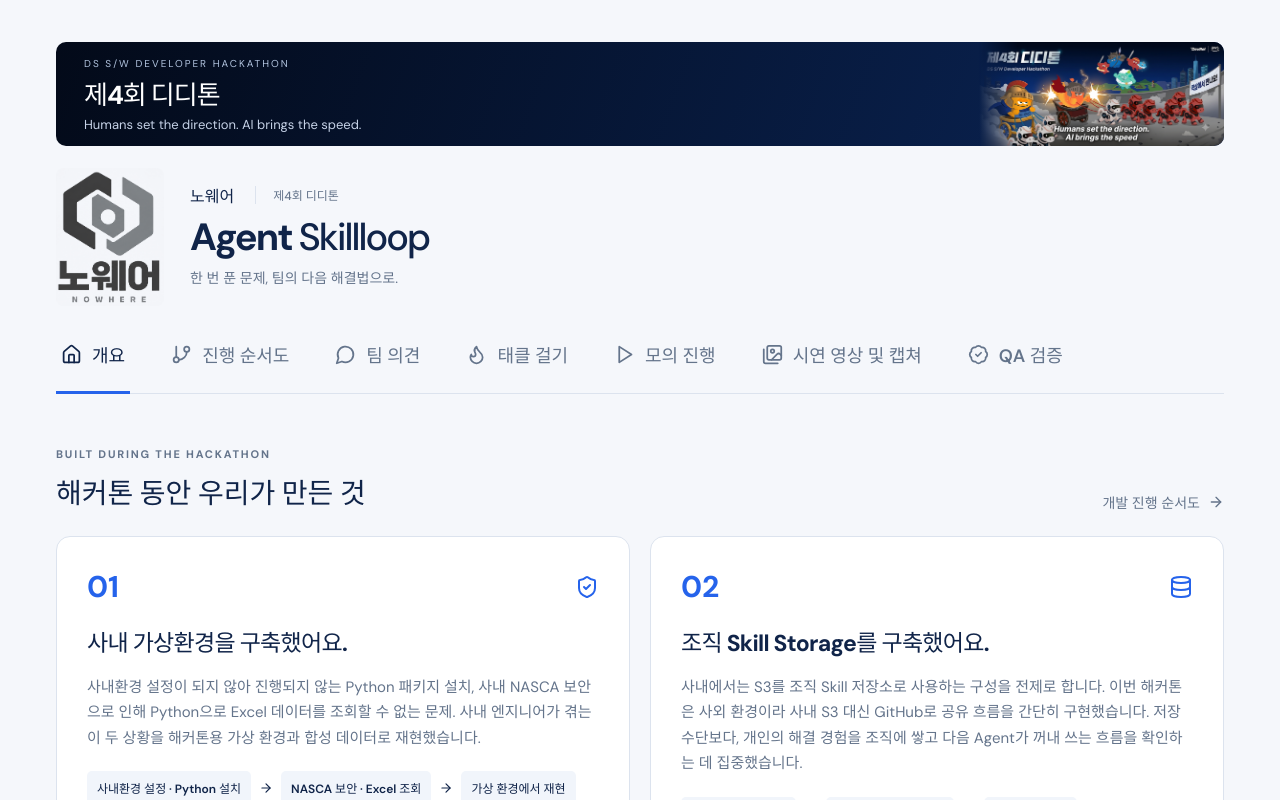
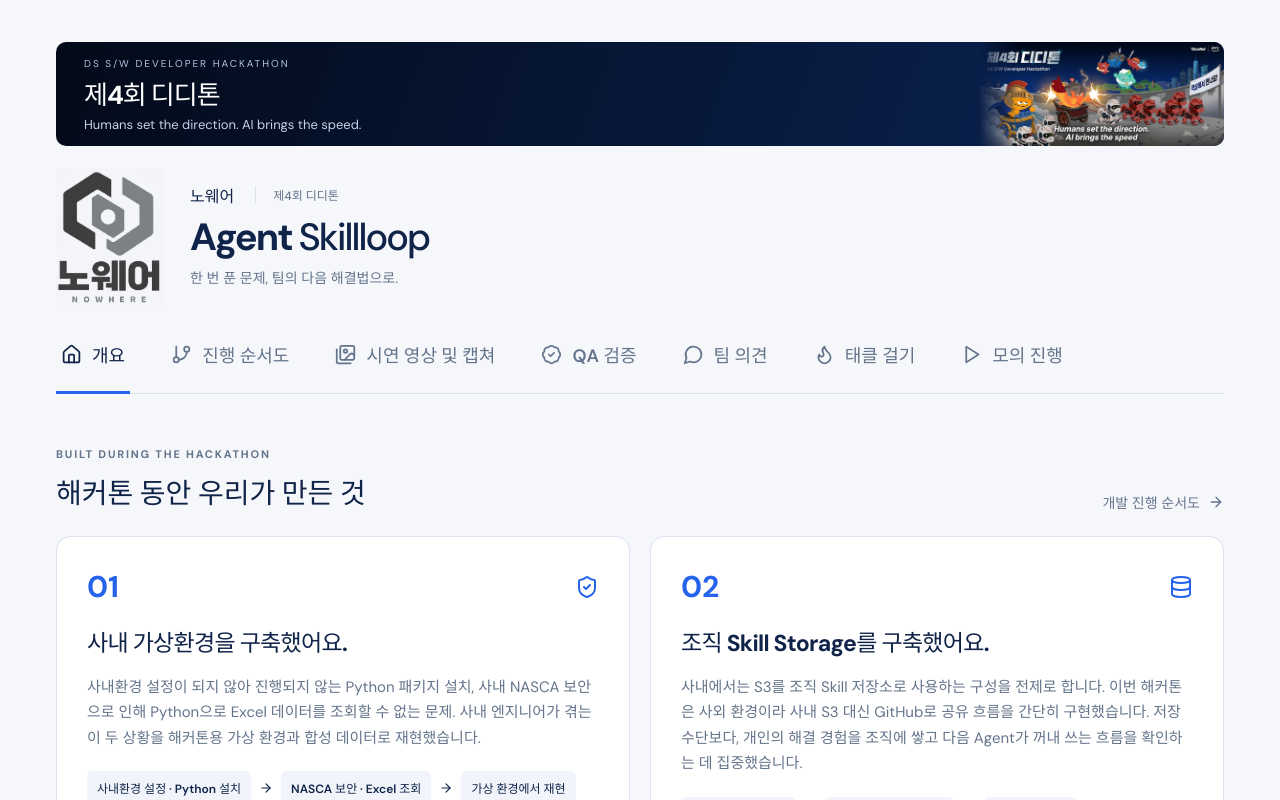
Before and after one commit to THEGREATCJPark/ddthon, a React (Vite) app in the folder team-hub/: page / in a window 1280 px wide. Shown: the top 800 px of the page. Built offline with nearby package versions, Linux system fonts and the light colour scheme.

Commit message:
Place video and QA tabs after progress flow

```diff
--- a/team-hub/src/App.tsx
+++ b/team-hub/src/App.tsx
@@ -18,11 +18,11 @@
 const tabs = [
   { id: "overview", name: "개요", icon: House },
   { id: "flow", name: "진행 순서도", icon: GitBranch },
+  { id: "captures", name: "시연 영상 및 캡쳐", icon: Images },
+  { id: "qa", name: "QA 검증", icon: BadgeCheck },
   { id: "team", name: "팀 의견", icon: MessageCircle },
   { id: "challenge", name: "태클 걸기", icon: Flame },
   { id: "demo", name: "모의 진행", icon: Play },
-  { id: "captures", name: "시연 영상 및 캡쳐", icon: Images },
-  { id: "qa", name: "QA 검증", icon: BadgeCheck },
 ] as const;
 type Tab = (typeof tabs)[number]["id"];
 function readTab(): Tab {
```
